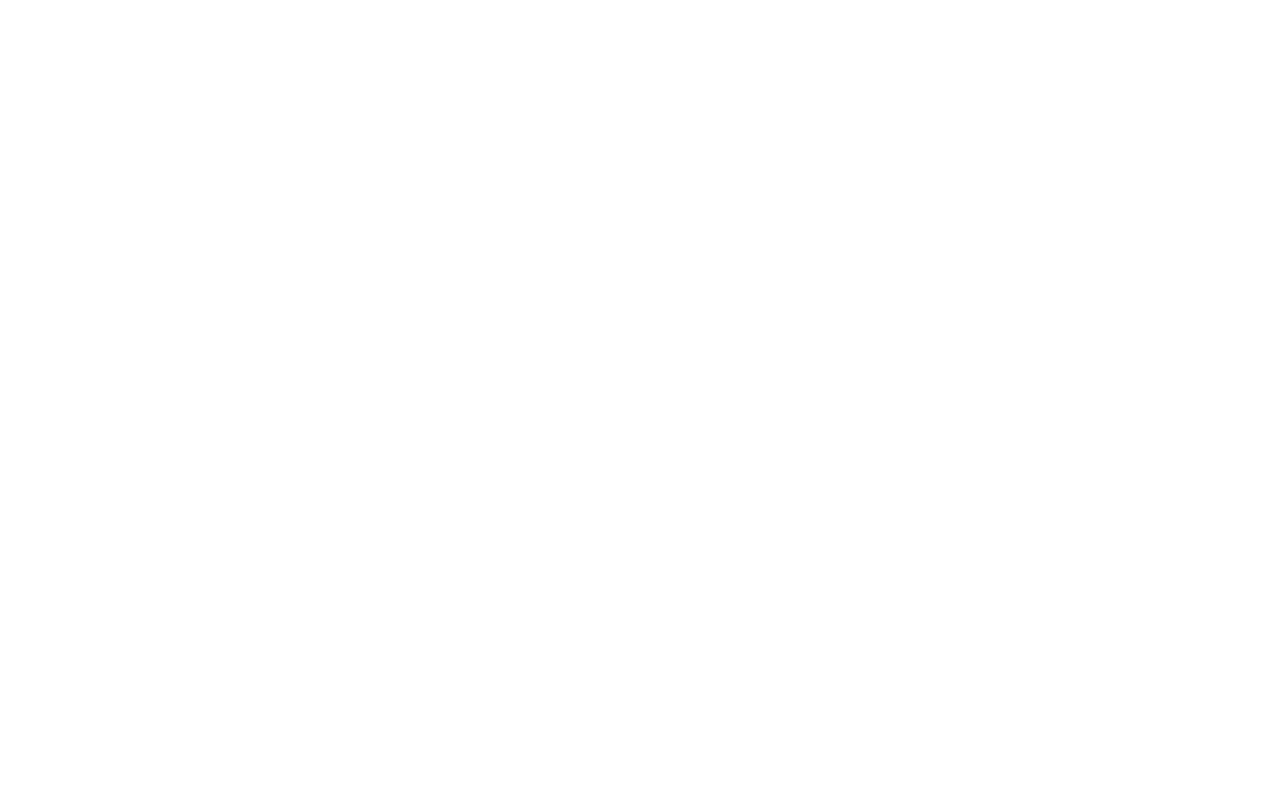
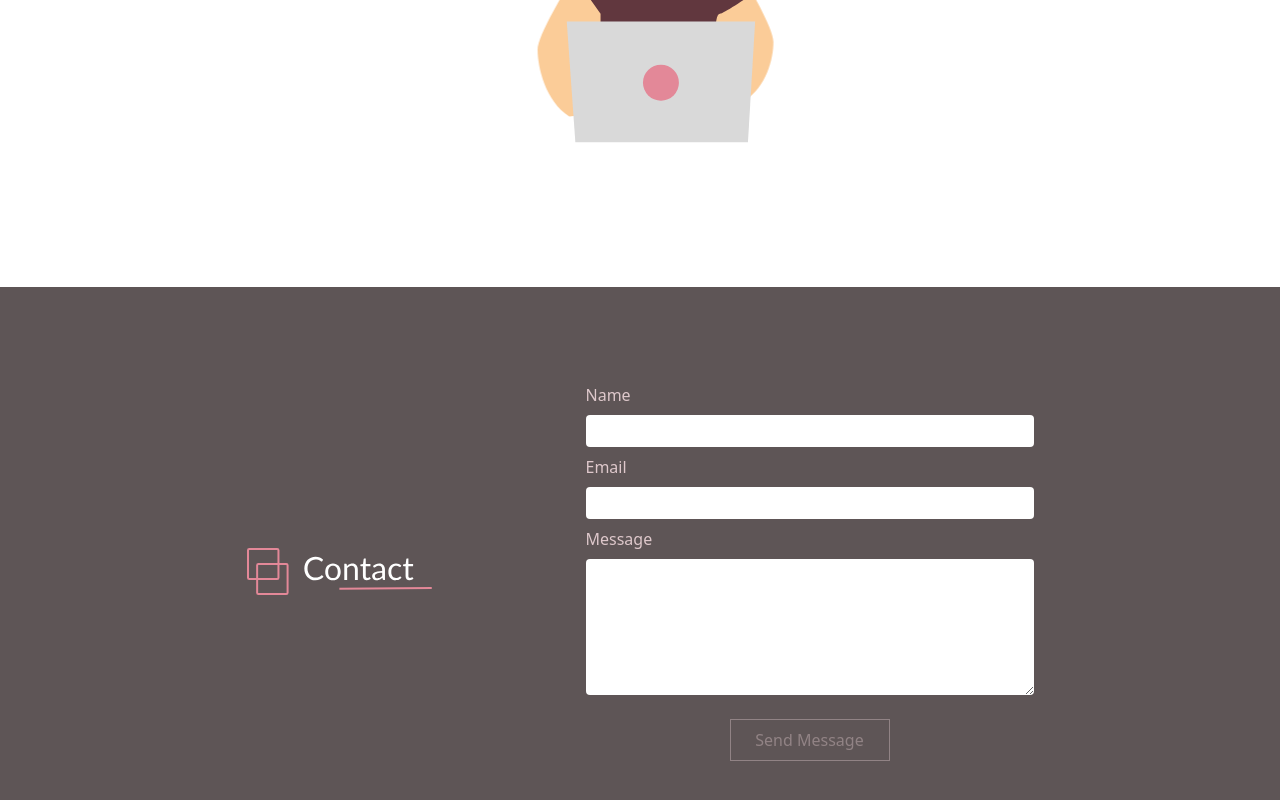
Before and after one commit to tamireshc/portfolio-fullstack, a React (Create React App) app: page / in a window 1280 px wide. Shown: the part 616-1416 px from the top of the page. Before the commit the page ends 800 px from the top, so only its background shows below. Built offline with nearby package versions, Linux system fonts and the light colour scheme.

Commit message:
add contact section

```diff
--- a/src/App.css
+++ b/src/App.css
@@ -51,7 +51,6 @@
   50% {
     transform: translateX(0.005px)
   }
-
   100% {
     transform: translateX(initial)
   }
@@ -67,7 +66,7 @@
 
 path.rotate {
 
-  animation: Fade 3s infinite
+  animation: Fade 1s infinite
 }
 
 path.rotate2 {
--- a/src/App.js
+++ b/src/App.js
@@ -1,4 +1,5 @@
 import './App.css';
+import Contact from './components/Contact';
 import Header from './components/Header';
 import Home from './components/Home';
 
@@ -7,6 +8,7 @@
     <>
    <Header/>
    <Home/>
+   <Contact/>
 
     </>
   );
--- /dev/null
+++ b/src/components/Contact.js
@@ -0,0 +1,91 @@
+import React from "react";
+import logoContato from "../images/contact.svg";
+
+const Contact = () => {
+  const [name, setName] = React.useState("");
+  const [email, setEmail] = React.useState("");
+  const [message, setMessage] = React.useState("");
+  const [disabled, setIsDisabled] = React.useState(true);
+  const [error, setError] = React.useState("");
+
+  const validateInputs = () => {
+    const regex = /\S+@\S+\.\S+/;
+    const emailValidate = regex.test(email);
+    const NAME_VALIDATION = 12;
+    const MSG_VALIDATION = 4;
+
+    if (
+      emailValidate &&
+      name.length >= NAME_VALIDATION &&
+      message.length >= MSG_VALIDATION
+    ) {
+      setIsDisabled(false);
+    } else {
+      setIsDisabled(true);
+    }
+  };
+
+  React.useEffect(() => {
+    validateInputs();
+  }, [email, name, message]);
+
+  return (
+    <section className="lg:flex lg:py-24  p-20 flex-wrap bg-brow justify-center items-center">
+      <div className="mr-32 mb-10 lg:mb-0">
+        <img src={logoContato} alt="logo contato" />
+      </div>
+
+      <form
+        method="POST"
+        action="https://getform.io/f/45efa685-28be-433f-b3ef-6a8194ffb168"
+        className="flex flex-col itens-center lg:w-2/5"
+      >
+        <label htmlFor="name" className="text-lato text-light-rose mb-2">
+          Name
+        </label>
+        <input
+          className="p-1 rounded"
+          type="text "
+          id="name"
+          name="name"
+          value={name}
+          onChange={({ target }) => setName(target.value)}
+        />
+        <label htmlFor="email" className="text-lato text-light-rose my-2">
+          Email
+        </label>
+        <input
+          className="p-1 rounded"
+          type="email"
+          id="email"
+          name="email"
+          value={email}
+          onChange={({ target }) => setEmail(target.value)}
+        />
+        <label htmlFor="email" className="text-lato text-light-rose my-2">
+          Message
+        </label>
+        <textarea
+          className="p-2 rounded"
+          id="msg"
+          name="msg"
+          rows="5"
+          value={message}
+          onChange={({ target }) => setMessage(target.value)}
+        />
+        <div className="flex justify-center">
+          <button
+            type="submit"
+            disabled={disabled}
+            className="border border-light-rose text-lato text-light-rose mt-6 py-2 w-40 text-center disabled:cursor-not-allowed disabled:opacity-40"
+          >
+            Send Message
+          </button>
+        </div>
+        <>{error && <p>{error}</p>}</>
+      </form>
+    </section>
+  );
+};
+
+export default Contact;
--- a/src/components/Header.js
+++ b/src/components/Header.js
@@ -4,7 +4,7 @@
 const Header = () => {
   return (
     <header className='flex items-center justify-between bg-stone-600 p-4 fixed w-full z-10 top-0'>
-      <img src={logoTS} alt="logo site" className='ml-10'/>
+      <img src={logoTS} alt="logo site" className='ml-10 hover:scale-105 duration-500'/>
       <nav>
         <ul className='flex  font-play text-white mr-10'>
           <li className='p-2 hover:text-light-rose  hover:scale-110 transition duration-1000 border-b-2 border-transparent hover:border-light-rose active:text-light-rose'><a href='#home'>Home</a></li>
--- a/src/components/Home.js
+++ b/src/components/Home.js
@@ -37,8 +37,8 @@
 
       </div>
       </div>
-      <div className='w-80 pt-10 lg:pt-0'>
-        <Devgirl/>
+      <div className='spt-10 lg:pt-0'>
+        <Devgirl className='hover:scale-105 duration-500'/>
 
       </div>
     </section>
```
Also changed, not shown: src/images/contact.svg (added).
